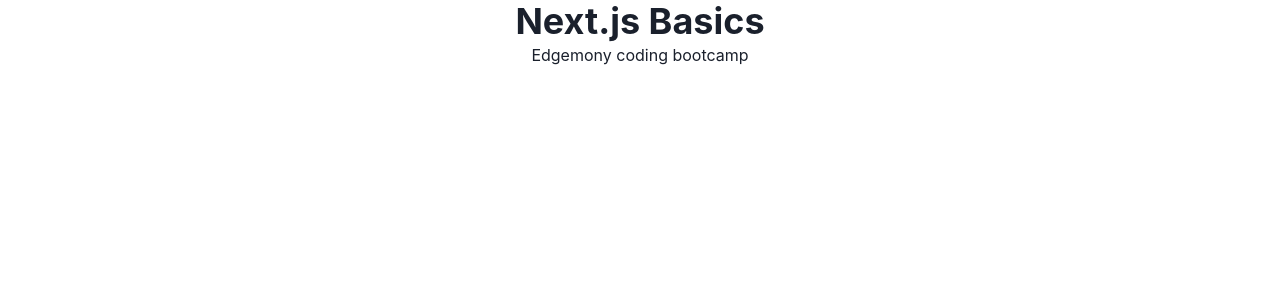
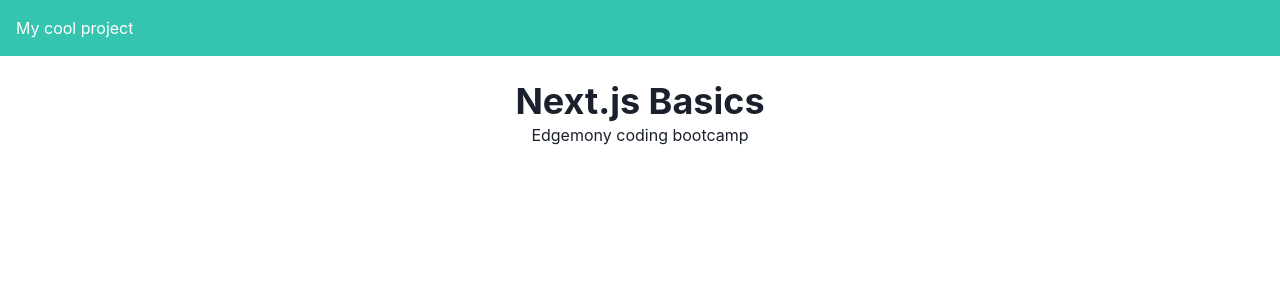
Before and after one commit to zelphir/nextjs-basics, a Next.js app: page / in a window 1280 px wide. Shown: the top 300 px of the page. Built offline with nearby package versions, Linux system fonts and the light colour scheme.

Commit message:
Add day 1 excercise2 solution

```diff
--- /dev/null
+++ b/src/components/Layout/index.jsx
@@ -0,0 +1,13 @@
+import React from 'react';
+import { Flex, Box } from '@chakra-ui/react';
+
+export default function Layout({ children }) {
+  return (
+    <Flex flexDirection="column">
+      <Box bg="#34c4afff" w="100%" p={4} color="white" mb="6">
+        My cool project
+      </Box>
+      {children}
+    </Flex>
+  );
+}
--- a/src/pages/index.jsx
+++ b/src/pages/index.jsx
@@ -1,11 +1,14 @@
 import React from 'react';
 import { Container, Heading, Text } from '@chakra-ui/react';
+import Layout from '../components/Layout';
 
 export default function Home() {
   return (
-    <Container centerContent>
-      <Heading>Next.js Basics</Heading>
-      <Text>Edgemony coding bootcamp</Text>
-    </Container>
+    <Layout>
+      <Container centerContent>
+        <Heading>Next.js Basics</Heading>
+        <Text>Edgemony coding bootcamp</Text>
+      </Container>
+    </Layout>
   );
 }
```
